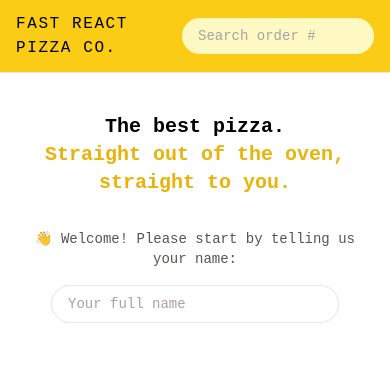
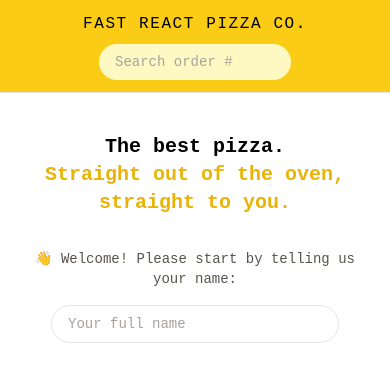
Before and after one commit to Ahmed-Adel-Morsi/Fast-React-Pizza, a React app: page / in a window 390 px wide. Shown: the top 382 px of the page. Built offline with nearby package versions, Linux system fonts and the light colour scheme; the HTML template or start-up script is replaced by a standard one.

Commit message:
feat: update Header component layout for improved responsiveness

```diff
--- a/src/ui/Header.jsx
+++ b/src/ui/Header.jsx
@@ -4,7 +4,7 @@
 
 function Header() {
   return (
-    <header className="flex items-center justify-between border-b border-stone-200 bg-yellow-400 px-4 py-3 uppercase sm:px-6">
+    <header className="flex flex-col sm:flex-row items-center justify-between gap-2 border-b border-stone-200 bg-yellow-400 px-4 py-3 uppercase sm:px-6">
       <Link to="/" className="tracking-widest">
         Fast React Pizza Co.
       </Link>
```
